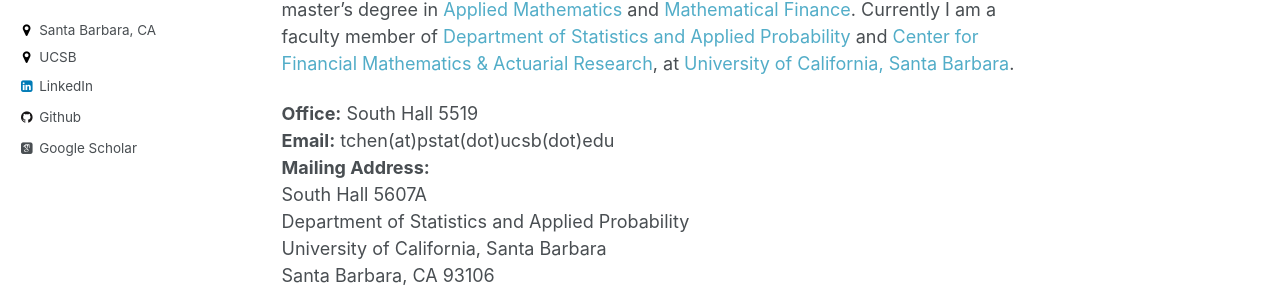
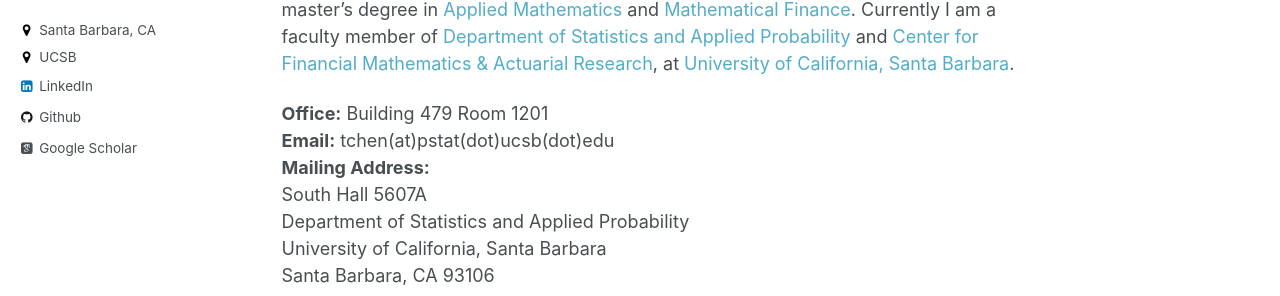
Before and after one commit to cherntodd/cherntodd.github.io, a Jekyll site: the page built from _pages/about.md, in a window 1280 px wide and 1003 px high. Shown: the part 323-619 px from the top of the window. Built offline with Jekyll 4.4.1, drawn with Linux system fonts in a browser that asks for light colours; some web fonts are replaced.

Commit message:
no message

```diff
--- a/_pages/about.md
+++ b/_pages/about.md
@@ -16,7 +16,7 @@ I received my PhD in August, 2016 from [Department of Applied Mathematics](https
 I also hold a master's degree in [Applied Mathematics](https://www.nju.edu.cn/EN/5047/list.htm) and [Mathematical Finance](https://science.iit.edu/mathematical-finance).
 Currently I am a faculty member of [Department of Statistics and Applied Probability](http://www.pstat.ucsb.edu) and [Center for Financial Mathematics & Actuarial Research](http://www.pstat.ucsb.edu/cfmar/), at [University of California, Santa Barbara](https://www.ucsb.edu).
 
-**Office:** South Hall 5519
+**Office:** Building 479 Room 1201
 **Email:** tchen(at)pstat(dot)ucsb(dot)edu
 **Mailing Address:**
 South Hall 5607A
```
